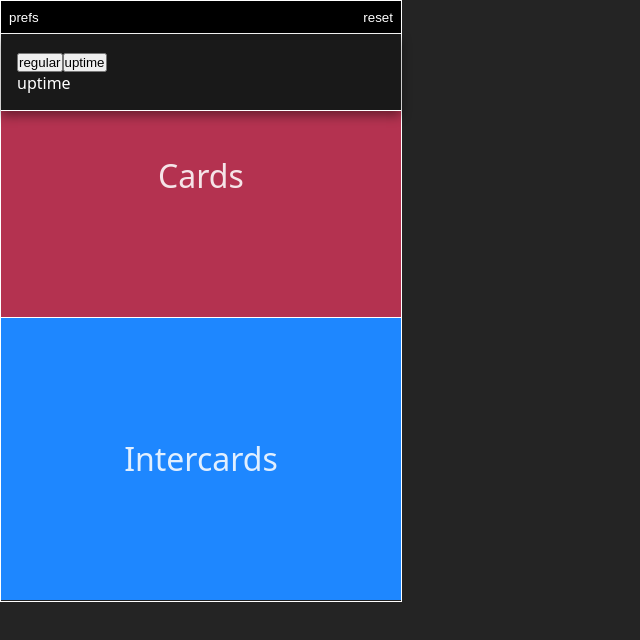
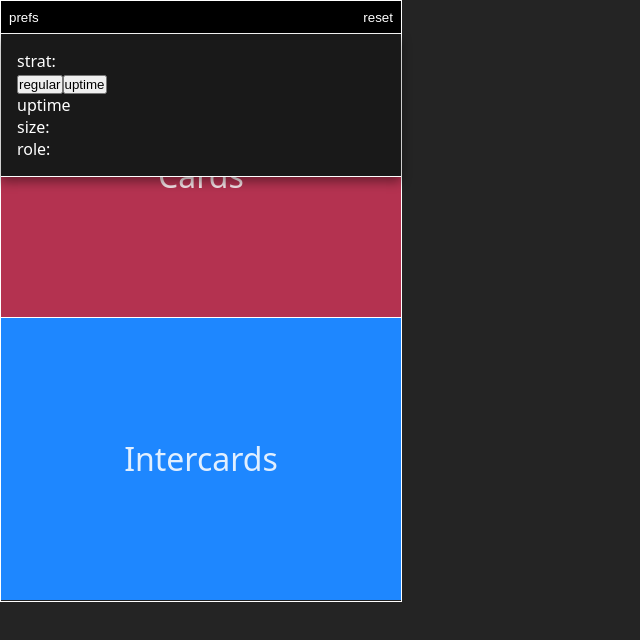
Before and after one commit to jacquikeating/wurm-buddy, a React (Vite) app: page / in a window 1280 px wide. Both pictures are taken after a click on the button "prefs". Shown: the top 640 px of the page, without its empty margins (0-640 px from the left). Built offline with nearby package versions, Linux system fonts and the light colour scheme.

Commit message:
Added pref-group <divs> to Preferences

```diff
--- a/src/components/Preferences.jsx
+++ b/src/components/Preferences.jsx
@@ -2,9 +2,21 @@ export default function Preferences({ prefsOpen, uptime, setUptime }) {
 
     return (
         <div className={prefsOpen ? ("prefs open") : ("prefs")}>
-            <button className={uptime ? "settings-button" : "settings-button active"} onClick={() => setUptime(false)}>regular</button>
-            <button className={uptime ? "settings-button active" : "settings-button"} onClick={() => setUptime(true)}>uptime</button>
-            <p>{uptime ? ("uptime") : ("regular")}</p>
+            <div className="pref-group">
+                <p>strat:</p>
+                <button className={uptime ? "settings-button" : "settings-button active"} onClick={() => setUptime(false)}>regular</button>
+                <button className={uptime ? "settings-button active" : "settings-button"} onClick={() => setUptime(true)}>uptime</button>
+                <p>{uptime ? ("uptime") : ("regular")}</p>
+            </div>
+
+            <div className="pref-group">
+                <p>size:</p>
+            </div>
+
+            <div className="pref-group">
+                <p>role:</p>
+            </div>
+
         </div>
     )
 }
```
